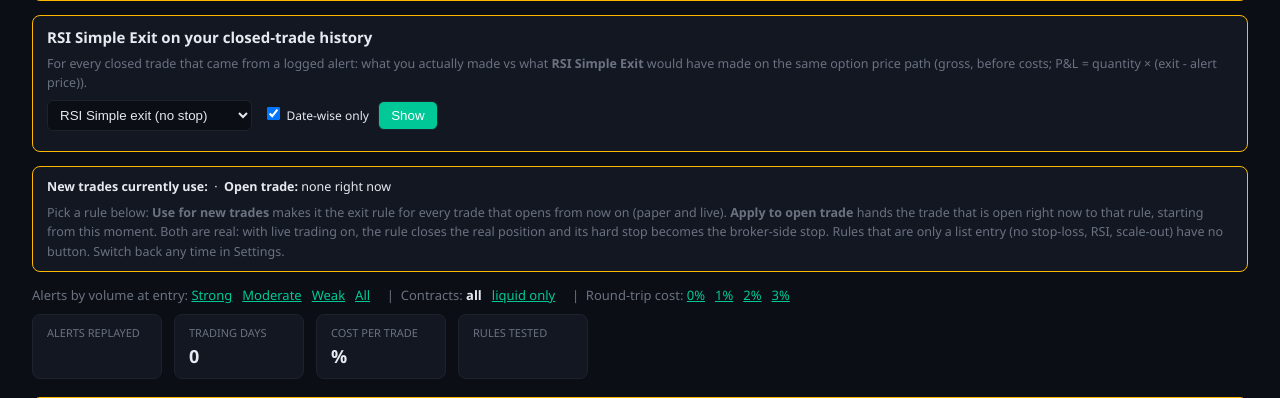
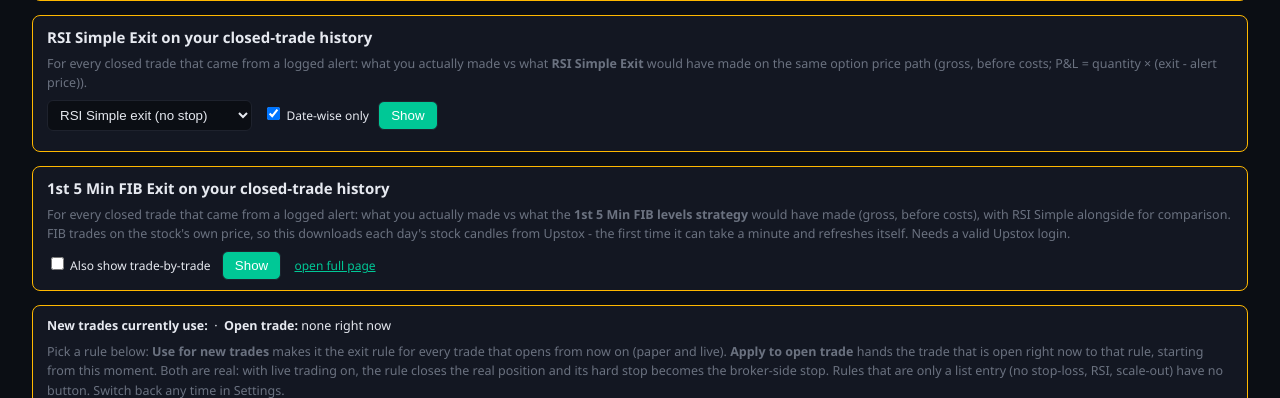
Before and after one commit to rajaram997267-ops/Rajaram-Trading-Terminal-RTT-v0.0, a Flask app: template templates/exit_lab.html in a window 1280 px wide. Shown: the part 600-998 px from the top of the page. Run offline with Flask 3, Linux system fonts and the light colour scheme; the template is opened without the code that fills it, so the values that code supplies are empty; some libraries are stand-ins or nearby versions.

Commit message:
Add files via upload

```diff
--- a/templates/exit_lab.html
+++ b/templates/exit_lab.html
@@ -114,6 +114,16 @@
     <div id="rsiHistOut" style="margin-top:10px"></div>
   </div>
 
+  <div class="warn" id="fibHistBox" style="margin-top:12px">
+    <b style="font-size:15px">1st 5 Min FIB Exit on your closed-trade history</b>
+    <div class="mut" style="margin-top:4px">For every closed trade that came from a logged alert: what you actually made vs what the <b>1st 5 Min FIB levels strategy</b> would have made (gross, before costs), with RSI Simple alongside for comparison. FIB trades on the stock's own price, so this downloads each day's stock candles from Upstox - the first time it can take a minute and refreshes itself. Needs a valid Upstox login.</div>
+    <div style="margin-top:8px">
+      <label style="font-size:12px"><input type="checkbox" id="fibTrades"> Also show trade-by-trade</label>
+      <button onclick="fibHistory()" style="margin-left:8px;padding:6px 12px;border-radius:6px;border:1px solid var(--border);background:var(--green);color:#fff;cursor:pointer">Show</button>
+      <a href="/fib-history" target="_blank" style="margin-left:10px;font-size:12px">open full page</a></div>
+    <iframe id="fibFrame" style="display:none;width:100%;height:420px;margin-top:10px;border:1px solid var(--border);border-radius:6px;background:#111"></iframe>
+  </div>
+
   <div class="warn" style="margin-top:12px">
     <b>New trades currently use:</b> {{ active_label }}{% if active_is_lab %} <span class="mut">(Lab rule)</span>{% endif %} &nbsp;&middot;&nbsp;
     <b>Open trade:</b>
@@ -216,6 +226,12 @@
       } catch (e) { el.style.color = "var(--red)"; el.textContent = "request failed"; }
     }
 
+    function fibHistory() {
+      const f = document.getElementById("fibFrame");
+      f.style.display = "block";
+      f.src = "/fib-history" + (document.getElementById("fibTrades").checked ? "?trades=1" : "");
+    }
+
     async function rsiHistory() {
       const out = document.getElementById("rsiHistOut");
       out.innerHTML = '<span class="mut">Replaying every closed trade...</span>';
```
